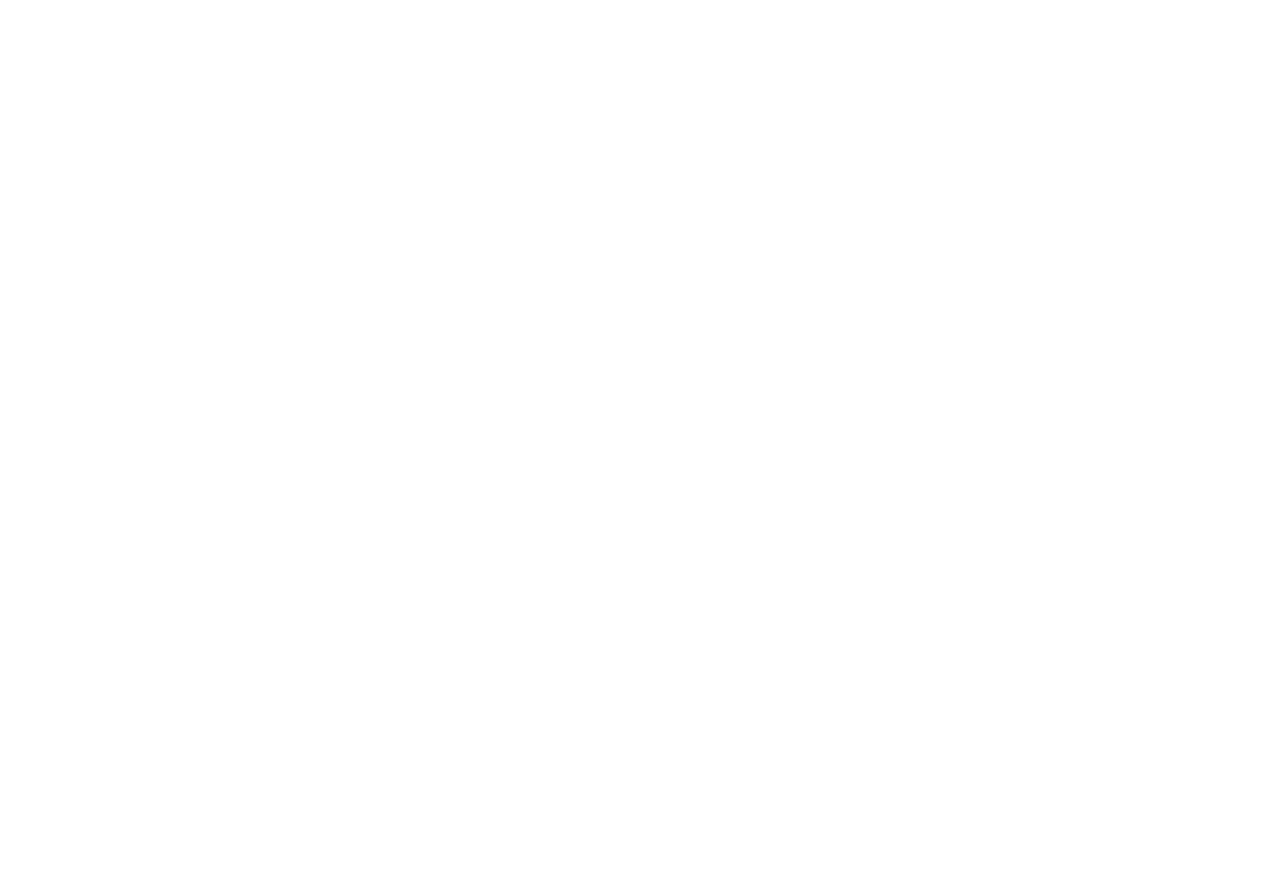
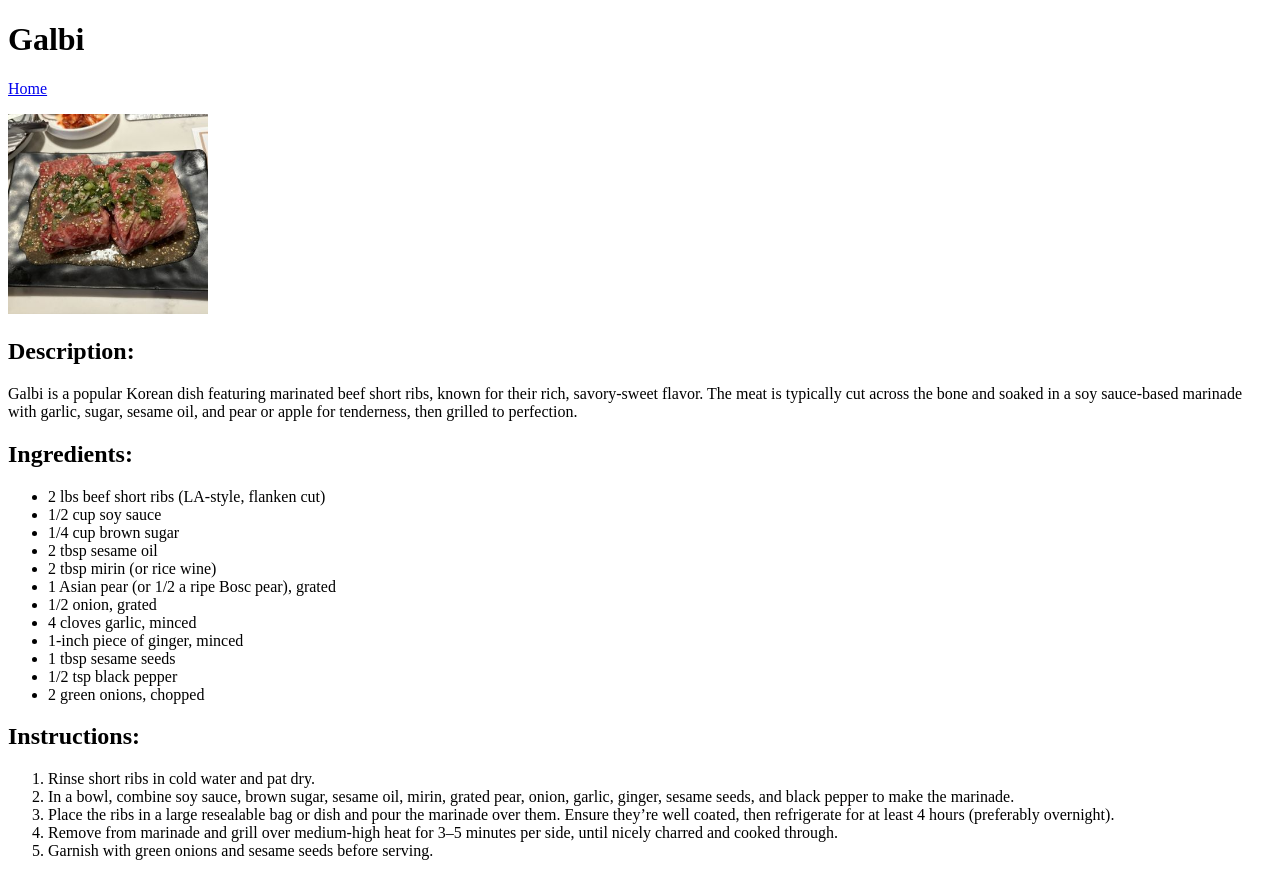
Before and after one commit to keanswon/odin-recipes, a plain HTML site: page recipes/galbi.html in a window 1280 px wide. Before the commit the page ends 800 px from the top, so only its background shows below. Drawn offline with Linux system fonts and the light colour scheme.

Commit message:
finished

```diff
--- a/recipes/galbi.html
+++ b/recipes/galbi.html
@@ -0,0 +1,49 @@
+<!DOCTYPE html>
+<html lang="en">
+<head>
+    <meta charset="UTF-8">
+    <meta name="viewport" content="width=device-width, initial-scale=1.0">
+    <title>Galbi</title>
+</head>
+<body>
+    <h1>Galbi</h1>
+    <a href="../index.html">Home</a>
+    <p></p>
+    <img src="images/GALBI.jpg" width="200px", height="200px" alt="Picture of Bibimbap">
+
+    <h2>Description:</h2>
+
+    <p>
+        Galbi is a popular Korean dish featuring marinated beef short ribs, known for their rich,
+        savory-sweet flavor. The meat is typically cut across the bone and soaked in a soy sauce-based
+        marinade with garlic, sugar, sesame oil, and pear or apple for tenderness, then grilled to perfection.
+    </p>
+
+    <h2>Ingredients:</h2>
+
+    <ul>
+        <li>2 lbs beef short ribs (LA-style, flanken cut)</li>
+        <li>1/2 cup soy sauce</li>
+        <li>1/4 cup brown sugar</li>
+        <li>2 tbsp sesame oil</li>
+        <li>2 tbsp mirin (or rice wine)</li>
+        <li>1 Asian pear (or 1/2 a ripe Bosc pear), grated</li>
+        <li>1/2 onion, grated</li>
+        <li>4 cloves garlic, minced</li>
+        <li>1-inch piece of ginger, minced</li>
+        <li>1 tbsp sesame seeds</li>
+        <li>1/2 tsp black pepper</li>
+        <li>2 green onions, chopped</li>
+    </ul>
+
+    <h2>Instructions:</h2>
+
+    <ol>
+        <li>Rinse short ribs in cold water and pat dry.</li>
+        <li>In a bowl, combine soy sauce, brown sugar, sesame oil, mirin, grated pear, onion, garlic, ginger, sesame seeds, and black pepper to make the marinade.</li>
+        <li>Place the ribs in a large resealable bag or dish and pour the marinade over them. Ensure they’re well coated, then refrigerate for at least 4 hours (preferably overnight).</li>
+        <li>Remove from marinade and grill over medium-high heat for 3–5 minutes per side, until nicely charred and cooked through.</li>
+        <li>Garnish with green onions and sesame seeds before serving.</li>
+    </ol>
+</body>
+</html>
```
Also changed, not shown: index.html (+7 -1 lines), recipes/bibimbap.html (+1 -1 lines), recipes/ppchicken.html (+47 -0 lines), recipes/images/GALBI.jpg (added), recipes/images/PPCHICKEN.webp (added).
